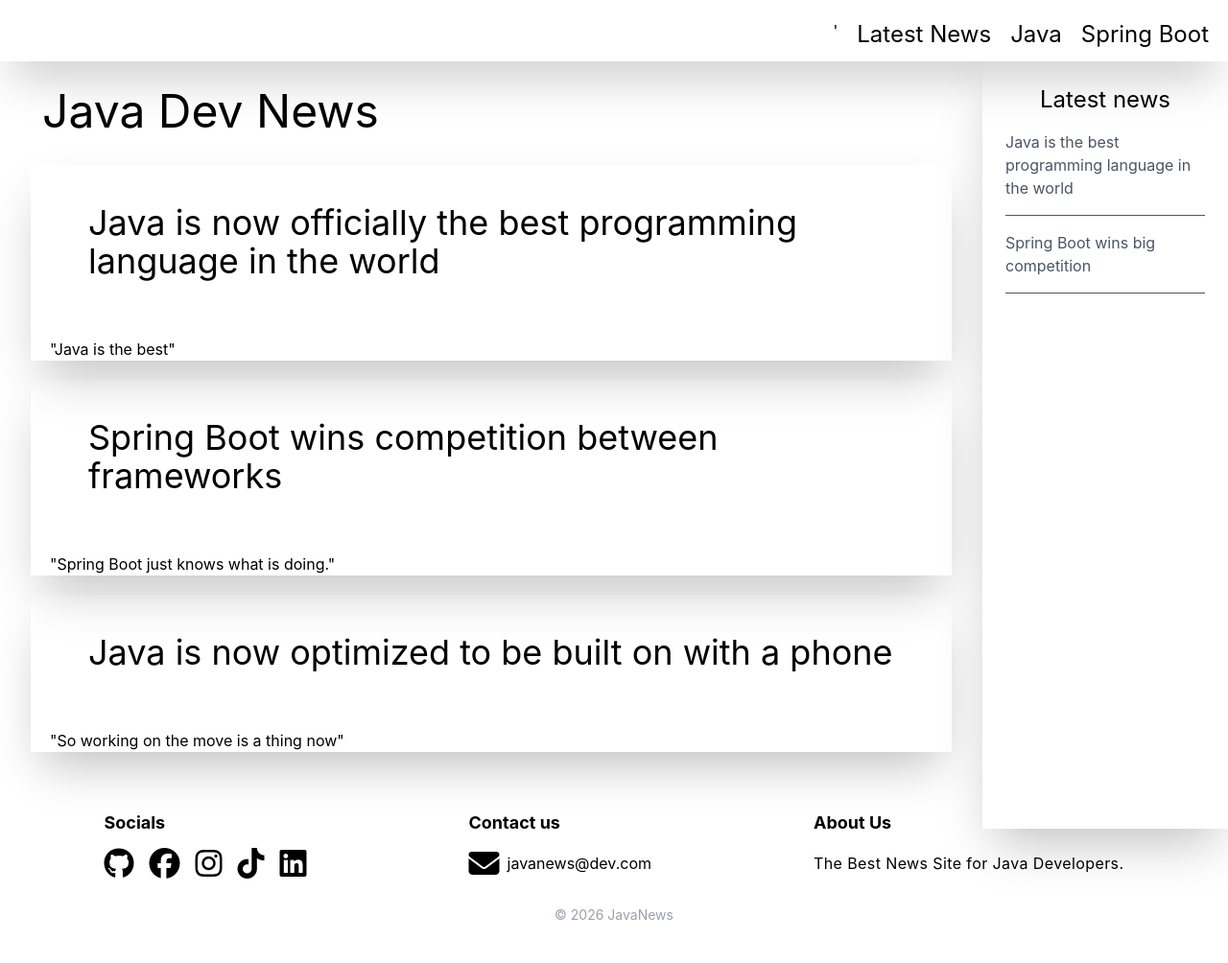
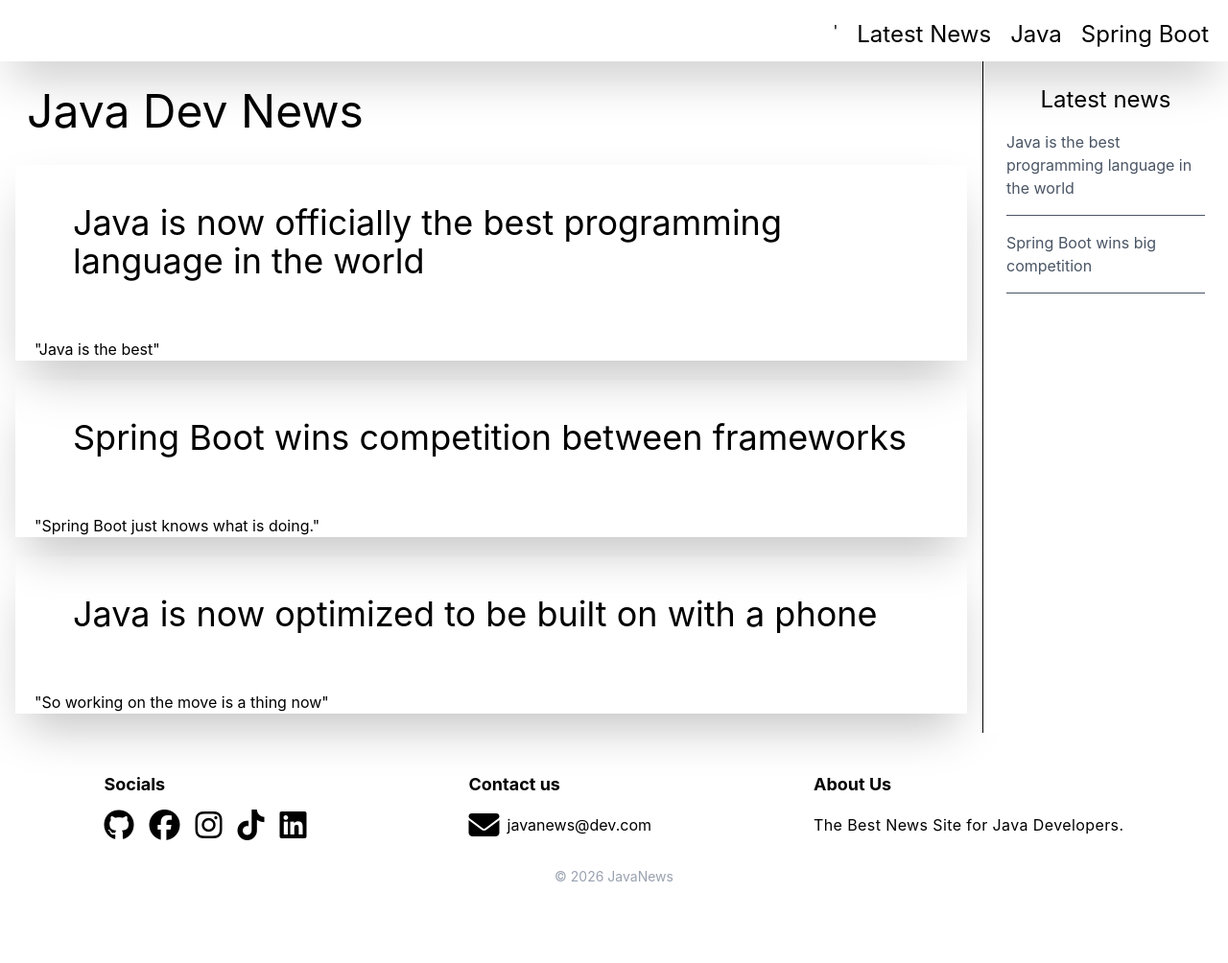
Before and after one commit to AlbertTopallaj/news-site, a website built with Vite: page index.html in a window 1280 px wide. Shown: the whole page at 96% size. After the commit the page ends 964 px from the top, so only its background shows below. Built offline with nearby package versions, Linux system fonts and the light colour scheme.

Commit message:
feat: added flexbox to main content and changed the apperance of sidebar

```diff
--- a/index.html
+++ b/index.html
@@ -16,15 +16,9 @@
       <li class="cursor-pointer text-2xl hover:text-gray-500">Spring Boot</li>
     </ul>
 
+    <div class="flex mt-16">
 
-  <div class="hidden md:block fixed top-16 right-0 w-64 bottom-0 overflow-y-auto h-screen shadow-2xl p-6 bg-white">
-    <h1 class="text-2xl text-wrap text-center ">Latest news</h1>
-    <p class="mt-4 mb-4 pb-4 border-b text-gray-600">Java is the best programming language in the world</p>
-    <p class="mt-4 mb-4 pb-4 border-b text-gray-600">Spring Boot wins big competition</p>
-  </div>
-
-
-  <div class="mt-20 px-4 md:px-8 md:mr-64">
+  <div class="flex-1 px-4 mt-4">
   <h1 class="text-5xl p-3">Java Dev News</h1>
   <a href="javabestlanguage.html">
     <div class="w-full shadow-2xl my-4 hover:bg-gray-500 cursor-pointer">
@@ -47,9 +41,17 @@
     <p class="m-5">"So working on the move is a thing now"</p>
   </div>
   </a>
-    </div>
+  </div>
 
-  <footer class="w-full flex flex-col p-6 md:p-10 md:mr-64">
+  <div class="hidden md:block w-64 flex-shrink-0 border-l sticky top-16 overflow-y-auto p-6 bg-white">
+    <h1 class="text-2xl text-wrap text-center ">Latest news</h1>
+    <p class="mt-4 mb-4 pb-4 border-b text-gray-600">Java is the best programming language in the world</p>
+    <p class="mt-4 mb-4 pb-4 border-b text-gray-600">Spring Boot wins big competition</p>
+  </div>
+
+  </div>
+
+  <footer class="w-full flex flex-col p-6 md:p-10">
 
     <div class="flex flex-col md:flex-row justify-around items-start gap-8">
 
```
